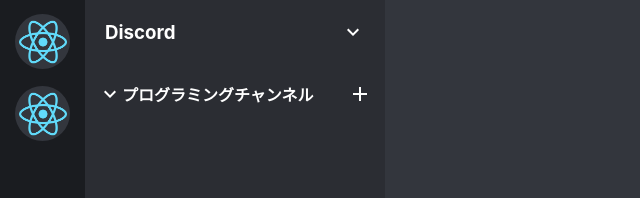
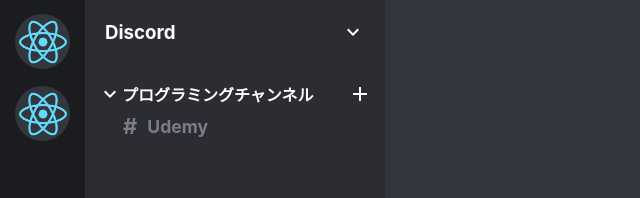
Before and after one commit to daisuke23bubu/ts-react-discord, a React (Create React App) app: page / in a window 1280 px wide. Shown: the top 198 px of the page, without its empty margins (0-640 px from the left). Built offline with nearby package versions, Linux system fonts and the light colour scheme.

Commit message:
feat: sidebarChannel

```diff
--- a/src/components/sidebar/Sidebar.tsx
+++ b/src/components/sidebar/Sidebar.tsx
@@ -2,6 +2,7 @@
 import "./Sidebar.scss";
 import ExpandMoreIcon from '@mui/icons-material/ExpandMore';
 import AddIcon from '@mui/icons-material/Add';
+import SidebarChannel from './SidebarChannel';
 
 const Sidebar = () => {
   return (
@@ -30,6 +31,9 @@
                     </div>
                     <AddIcon className='sidebarAddIcon'/>
                 </div>
+                <div className="sidebarChannelList">
+                    <SidebarChannel />
+                </div>
             </div>
         </div>
     </div>
--- /dev/null
+++ b/src/components/sidebar/SidebarChannel.scss
@@ -0,0 +1,24 @@
+.sidebarChannel {
+    padding-left: 20px;
+    margin-top: 2px;
+
+    h4 {
+        color: #7b7c85;
+        display: flex;
+        align-items: center;
+        padding: 5px;
+        cursor: pointer;
+        font-size: 1.1rem;
+
+        &:hover {
+            color: white;
+            background-color: #33363d;
+            border-radius: 7px;
+        }
+    }
+
+    .sidebarChannelHash {
+        font-size: 22px;
+        padding-right: 10px;
+    }
+}
--- /dev/null
+++ b/src/components/sidebar/SidebarChannel.tsx
@@ -0,0 +1,15 @@
+import React from 'react'
+import "./SidebarChannel.scss";
+
+const SidebarChannel = () => {
+  return (
+    <div className='sidebarChannel'>
+        <h4>
+            <span className='sidebarChannelHash'>#</span>
+            Udemy
+        </h4>
+    </div>
+  )
+}
+
+export default SidebarChannel
```
